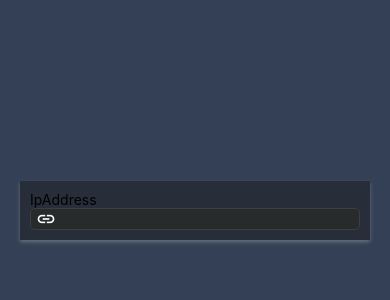
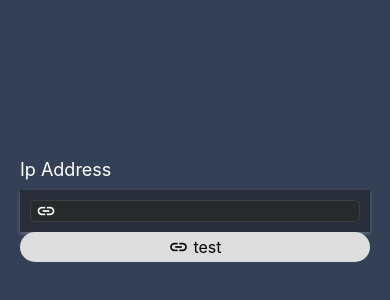
Before and after one commit to onurbyr/ReactNativeLedApp, a React Native app: screen /IpAddress in a window 390 px wide. Shown: the part 212-512 px from the top of the page. Built offline with nearby package versions, Linux system fonts and the light colour scheme; what react-native-root-siblings would draw is missing.

Commit message:
Ip Address 3

```diff
--- a/package.json
+++ b/package.json
@@ -14,6 +14,7 @@
     "@react-native-async-storage/async-storage": "^1.17.11",
     "@react-navigation/native": "^6.1.3",
     "@react-navigation/native-stack": "^6.9.9",
+    "@types/color": "^3.0.3",
     "@types/react-native-vector-icons": "^6.4.13",
     "axios": "^1.3.3",
     "react": "18.1.0",
--- /dev/null
+++ b/src/components/Button.tsx
@@ -0,0 +1,37 @@
+import React from 'react';
+import {
+  StyleSheet,
+  TouchableOpacityProps,
+  TouchableOpacity,
+  Text,
+} from 'react-native';
+
+interface Props extends TouchableOpacityProps {
+  icon?: React.ReactNode;
+  buttonColor: string;
+}
+
+export const Button: React.FC<Props> = props => {
+  return (
+    <TouchableOpacity style={styles(props).buttonContainer}>
+      {props.icon}
+      <Text style={styles(props).buttonText}>test</Text>
+    </TouchableOpacity>
+  );
+};
+
+const styles = (props: Props) =>
+  StyleSheet.create({
+    buttonContainer: {
+      backgroundColor: props.buttonColor || 'red',
+      flexDirection: 'row',
+      justifyContent: 'center',
+      alignItems: 'center',
+      padding: 5,
+      borderRadius: 20,
+    },
+    buttonText: {
+      marginLeft: 5,
+      fontSize: 16,
+    },
+  });
--- a/src/components/index.ts
+++ b/src/components/index.ts
@@ -1,2 +1,3 @@
 export * from './ItemContainer';
 export * from './Input';
+export * from './Button';
--- a/src/screens/IpAddress.tsx
+++ b/src/screens/IpAddress.tsx
@@ -1,7 +1,7 @@
 import {StyleSheet, Text, View, SafeAreaView, TextInput} from 'react-native';
 import React, {useState} from 'react';
 import {colors} from '../constants';
-import {ItemContainer, Input} from '../components';
+import {ItemContainer, Input, Button} from '../components';
 import MaterialIcons from 'react-native-vector-icons/MaterialIcons';
 
 const IpAddress = () => {
@@ -10,14 +10,18 @@ const IpAddress = () => {
   return (
     <SafeAreaView style={styles.container}>
       <View style={styles.content}>
+        <Text style={styles.sectionText}>Ip Address</Text>
         <ItemContainer style={styles.ipAddressContainer}>
-          <Text>IpAddress</Text>
           <Input
             icon={<MaterialIcons name="link" size={20} color="white" />}
             onChangeText={onChangeText}
             value={text}
           />
         </ItemContainer>
+        <Button
+          icon={<MaterialIcons name="link" size={20} color="343" />}
+          buttonColor="#dddddd"
+        />
       </View>
     </SafeAreaView>
   );
@@ -34,6 +38,11 @@ const styles = StyleSheet.create({
   content: {
     padding: 20,
   },
+  sectionText: {
+    color: colors.mainTextColor,
+    marginBottom: 10,
+    fontSize: 18,
+  },
   ipAddressContainer: {
     padding: 10,
   },
```
Also changed, not shown: 1 other file (tests, documents, lock files or other folders).
